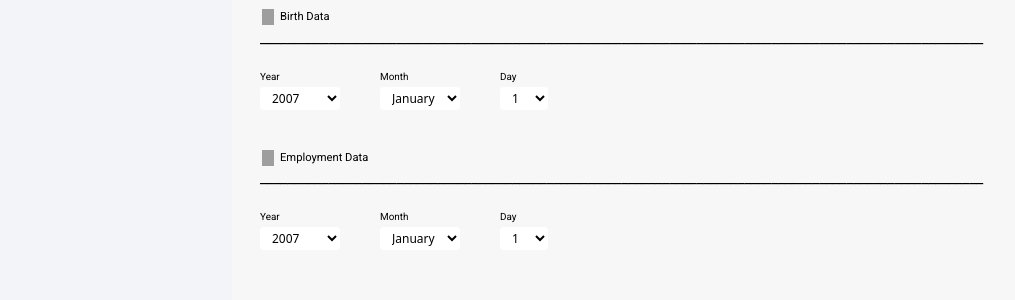
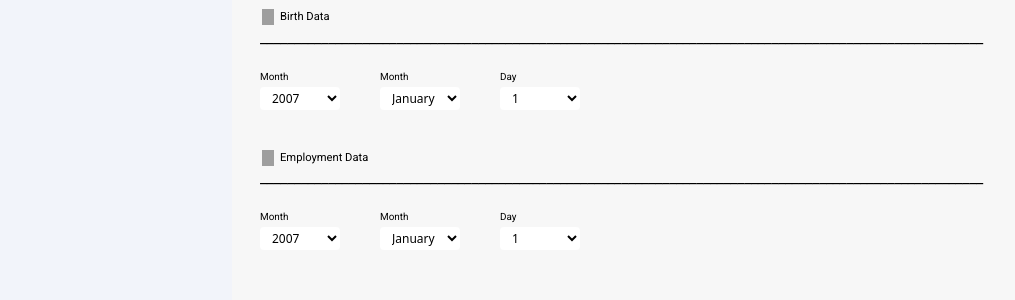
Before and after one commit to Libraic/dispatch-management-system-ui, a React (Vite) app: page / in a window 1280 px wide. Shown: the part 402-702 px from the top of the page, without its empty margins (24-1039 px from the left). Built offline with nearby package versions, Linux system fonts and the light colour scheme; grey boxes are pictures that could not be loaded.

Commit message:
Refactored selection input form into a dedicated component

```diff
--- a/src/registration/BasicInformation.tsx
+++ b/src/registration/BasicInformation.tsx
@@ -16,7 +16,8 @@ export const BasicInformation: React.FC<{
   const [isAccountDataExpanded, setIsAccountDataExpanded] =
     React.useState(true);
   const [isBirthDataExpanded, setIsBirthDataExpanded] = React.useState(true);
-  const [isEmploymentDataExpanded, setIsEmploymentDataExpanded] = React.useState(true);
+  const [isEmploymentDataExpanded, setIsEmploymentDataExpanded] =
+    React.useState(true);
   return (
     <>
       <RegistrationSectionHeader
--- a/src/registration/BirthDateForm.tsx
+++ b/src/registration/BirthDateForm.tsx
@@ -1,7 +1,7 @@
 import { MONTHS } from "../utils/global-constants.ts";
 import { useEffect, useState } from "react";
 import { getAvailableYears } from "../utils/util-functions.ts";
-import { inputFormLabelStyle, inputFormStyle } from "../utils/tailwind.ts";
+import { SelectForm } from "./SelectForm.tsx";
 
 export const BirthDateForm = () => {
   const [month, setMonth] = useState(1);
@@ -20,42 +20,24 @@ export const BirthDateForm = () => {
 
   return (
     <div className="flex flex-row gap-x-10 mb-5">
-      <div>
-        <p className={inputFormLabelStyle}>Year</p>
-        <select
-          className={`${inputFormStyle} w-[5rem]`}
-          onChange={(e) => setYear(parseInt(e.target.value))}
-        >
-          {getAvailableYears(2007).map((year, index) => (
-            <option key={index} value={index + 1}>
-              {year}
-            </option>
-          ))}
-        </select>
-      </div>
-      <div>
-        <p className={inputFormLabelStyle}>Month</p>
-        <select
-          className={`${inputFormStyle} w-[5rem]`}
-          onChange={(e) => setMonth(parseInt(e.target.value))}
-        >
-          {MONTHS.map((name, index) => (
-            <option key={index} value={index + 1}>
-              {name}
-            </option>
-          ))}
-        </select>
-      </div>
-      <div>
-        <p className={inputFormLabelStyle}>Day</p>
-        <select className={`${inputFormStyle} w-[3rem]`}>
-          {days.map((d) => (
-            <option key={d} value={d}>
-              {d}
-            </option>
-          ))}
-        </select>
-      </div>
+      <SelectForm
+        label="Month"
+        formWidth="w-[5rem]"
+        data={getAvailableYears(2007)}
+        setElement={setYear}
+      />
+      <SelectForm
+        label="Month"
+        formWidth="w-[5rem]"
+        data={MONTHS}
+        setElement={setMonth}
+      />
+      <SelectForm
+        label="Day"
+        formWidth="w-[5rem]"
+        data={days}
+        setElement={setDay}
+      />
     </div>
   );
 };
--- /dev/null
+++ b/src/registration/SelectForm.tsx
@@ -0,0 +1,26 @@
+import { inputFormLabelStyle, inputFormStyle } from "../utils/tailwind.ts";
+import * as React from "react";
+import type { SelectFormData } from "../types/authentication.ts";
+
+export const SelectForm = <T,>({
+  label,
+  formWidth,
+  data,
+  setElement,
+}: SelectFormData<T>) => {
+  return (
+    <div>
+      <p className={inputFormLabelStyle}>{label}</p>
+      <select
+        className={`${inputFormStyle} ${formWidth}`}
+        onChange={(e) => setElement(e.target.value)}
+      >
+        {data.map((name, index) => (
+          <option key={index} value={index + 1}>
+            {name}
+          </option>
+        ))}
+      </select>
+    </div>
+  );
+};
```
Also changed, not shown: src/types/authentication.ts (+7 -0 lines).
